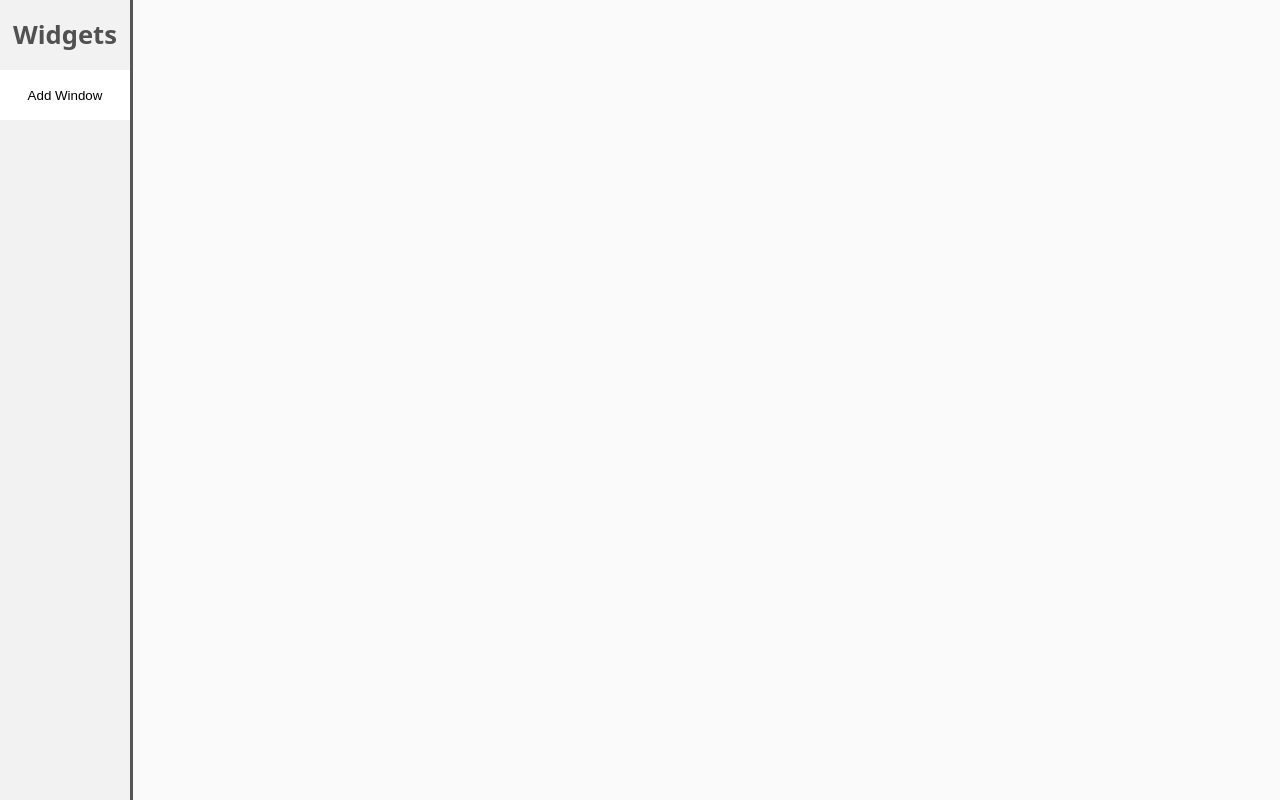
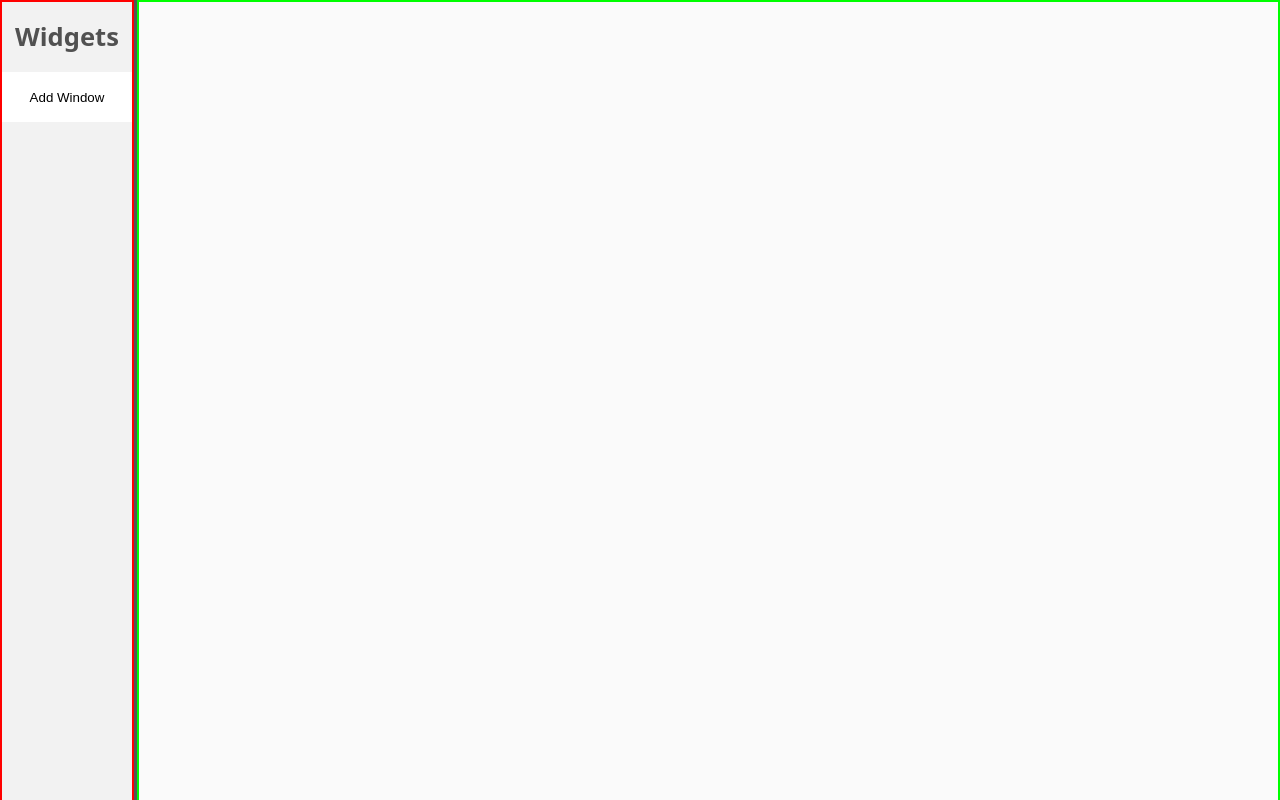
Before and after one commit to KayJayx/insight, a React (Vite) app: page / in a window 1280 px wide. Built offline with nearby package versions, Linux system fonts and the light colour scheme.

Commit message:
Added Some Debug Stylings
Temporary only.

```diff
--- a/src/App.css
+++ b/src/App.css
@@ -2,16 +2,19 @@
 .app-container {
   display: flex;
   height: 100vh;
-  width: 100%;
+  width: 100vw;
 }
 
 /* Side Panel styling */
 .side-panel {
   display: flex;
   flex-direction: column;
+  flex-shrink: 0;
   width: 130px;
+  height: 100%;
   background-color: #f2f2f2;
   align-items: center;
+  border: 2px solid red;
 }
 .side-panel h3 {
   font-size: 1.6rem;
@@ -44,6 +47,9 @@
 
 /* Canvas styling */
 .canvas {
+  flex: 1;
+  height: 100%;
   position: relative;
-  background-color: #4b1d1d;
+  overflow: hidden;
+  border: 2px solid lime;
 }
```
